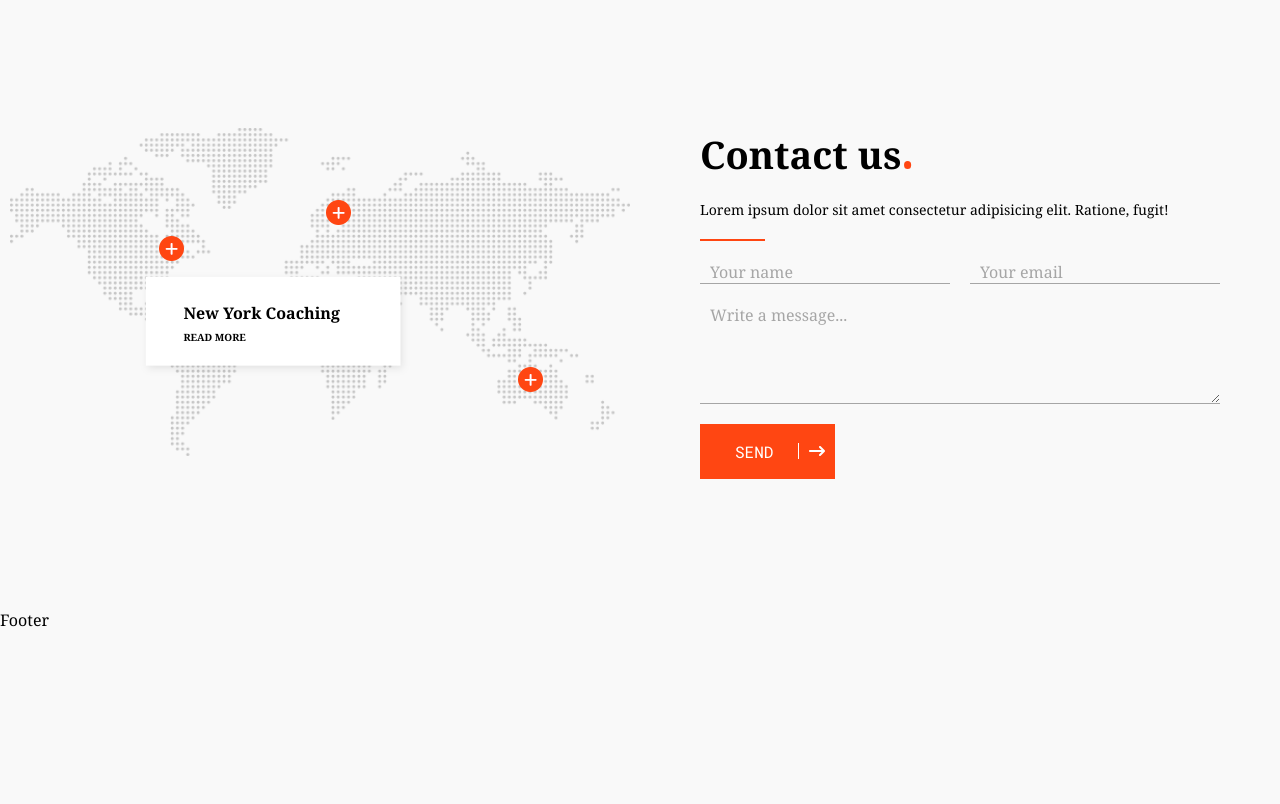
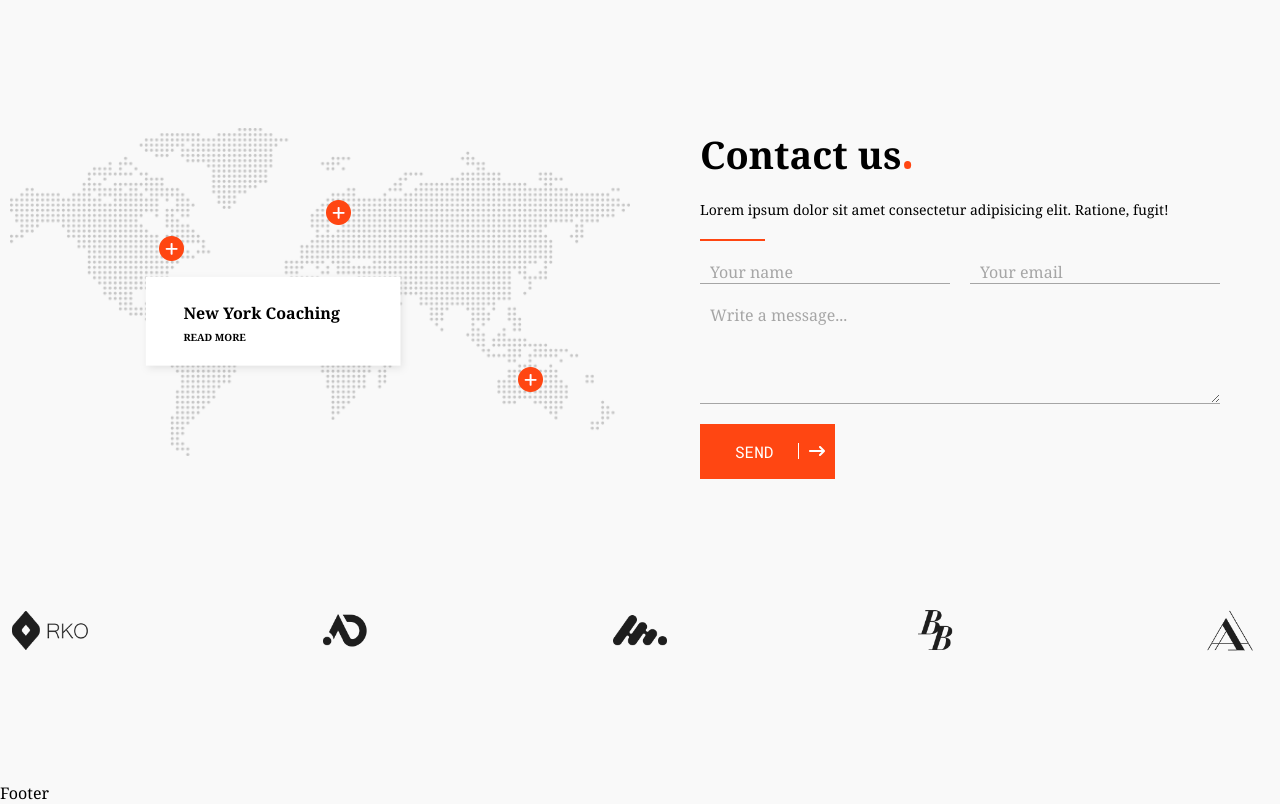
Before and after one commit to AnatoliyZakhryapin/proj-html-vuejs, a Vue app: page / in a window 1280 px wide. Shown: the part 5642-6446 px from the top of the page. Before the commit the page ends 6273 px from the top, so only its background shows below. Built offline with nearby package versions, Linux system fonts and the light colour scheme.

Commit message:
ADD ClientCarousel ti SectuibContactUs

```diff
--- /dev/null
+++ b/src/components/ClientCarousel.vue
@@ -0,0 +1,46 @@
+<script>
+    export default {
+        data() {
+            return {
+
+            }
+        },
+        props: {
+            partnersList: {
+                type: Array,
+                required: true
+            },
+        },
+    }
+</script>
+
+<template>
+    <div class="list">
+        <ul class="client-list">
+            <li class="list-item" v-for="partner in partnersList">
+                <figure class="client-logo">
+                    <a href="#">
+                        <img :src="partner.src">
+                        <img class="hover" :src="partner.srcOver">
+                    </a>
+                </figure>
+            </li>
+        </ul>
+    </div>
+</template>
+
+<style lang="scss" scoped>
+    .client-list {
+        display: flex;
+        justify-content: space-between;;
+    }
+    .client-logo {
+        width: 80px;
+
+        & a :first-child {display: block;}
+        & a :last-child {display: none;}
+
+        &:hover :first-child {display: none;}
+        &:hover :last-child {display: block;}
+    }
+</style>
--- a/src/components/SectionContactUs.vue
+++ b/src/components/SectionContactUs.vue
@@ -1,11 +1,35 @@
 <script>
+import ClientCarousel from './ClientCarousel.vue';
 import FormContactUs from './FormContactUs.vue';
 
     export default {
     data() {
-        return {};
+        return {
+            partners: [
+                {
+                    src: "/img/h4-clients-img-01.png",
+                    srcOver: "/img/h4-clients-img-02.png"
+                },
+                {
+                    src: "/img/h4-clients-img-03.png",
+                    srcOver: "/img/h4-clients-img-04-1.png"
+                },
+                {
+                    src: "/img/h4-clients-img-05.png",
+                    srcOver: "/img/h4-clients-img-06-1.png"
+                },
+                {
+                    src: "/img/h4-clients-img-07.png",
+                    srcOver: "/img/h4-clients-img-08-1.png"
+                },
+                {
+                    src: "/img/h4-clients-img-09.png",
+                    srcOver: "/img/h4-clients-img-10-1.png"
+                }
+            ]
+        };
     },
-    components: { FormContactUs }
+    components: { FormContactUs, ClientCarousel }
 }
 </script>
 
@@ -51,7 +75,12 @@ import FormContactUs from './FormContactUs.vue';
                 <div class="col-6">
                     <FormContactUs/>
                 </div>
-        </div>
+            </div>
+            <div class="row">
+                <div class="col-12">
+                    <ClientCarousel :partnersList="partners"/>
+                </div>
+            </div>
         </div>
     </div>
 </template>
@@ -62,6 +91,12 @@ import FormContactUs from './FormContactUs.vue';
 
     .contact-us {
         padding: 130px 0px;
+
+        .container-lg {
+            display: flex;
+            row-gap: 130px;
+            flex-direction: column;
+        }
         .map {
             position: relative;
             .contact {
```
